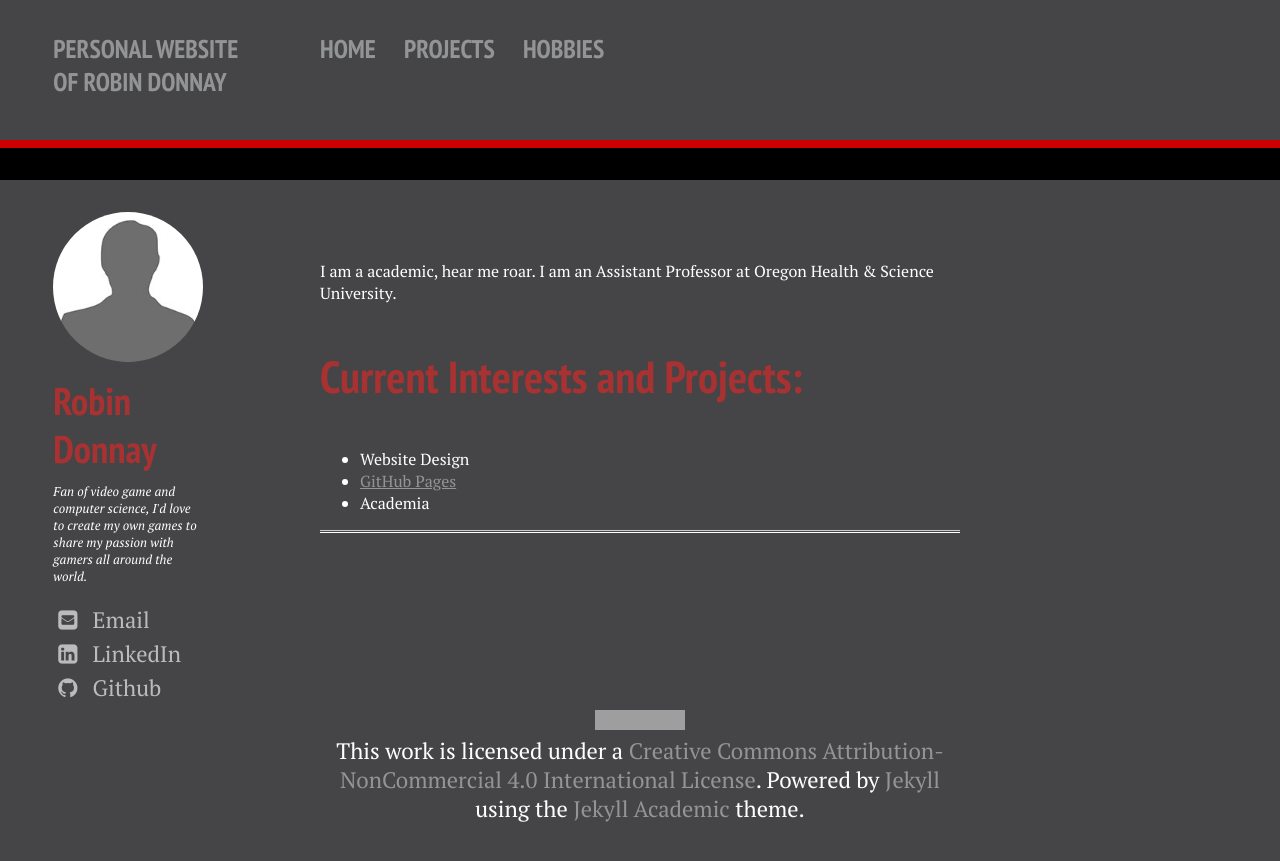
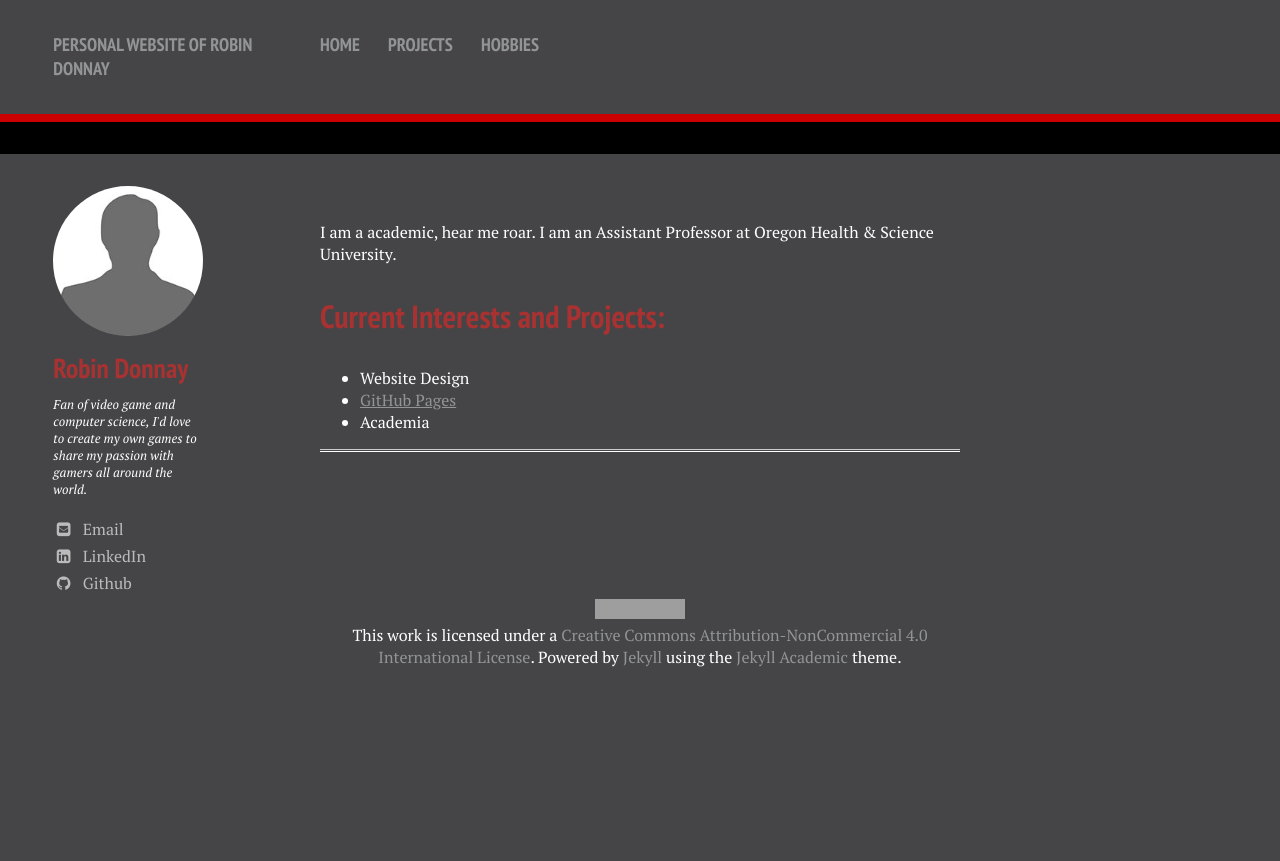
Before and after one commit to Aros69/RobinDonnay, a Jekyll site: the page built from index.md, in a window 1280 px wide. Shown: the top 861 px of the page. Built offline with Jekyll 4.4.1, drawn with Linux system fonts in a browser that asks for light colours; nearby versions of some CDN libraries; grey boxes are pictures that could not be loaded.

Commit message:
Font size (3)

```diff
--- a/_sass/variables.scss
+++ b/_sass/variables.scss
@@ -6,7 +6,7 @@
    Typography
    ========================================================================== */
 
-$doc-font-size: 10;
+$doc-font-size: 14;
 $doc-line-height: 30;
 $paragraph-indent: 0;
 $base-font: 'PT Serif', serif;
```
